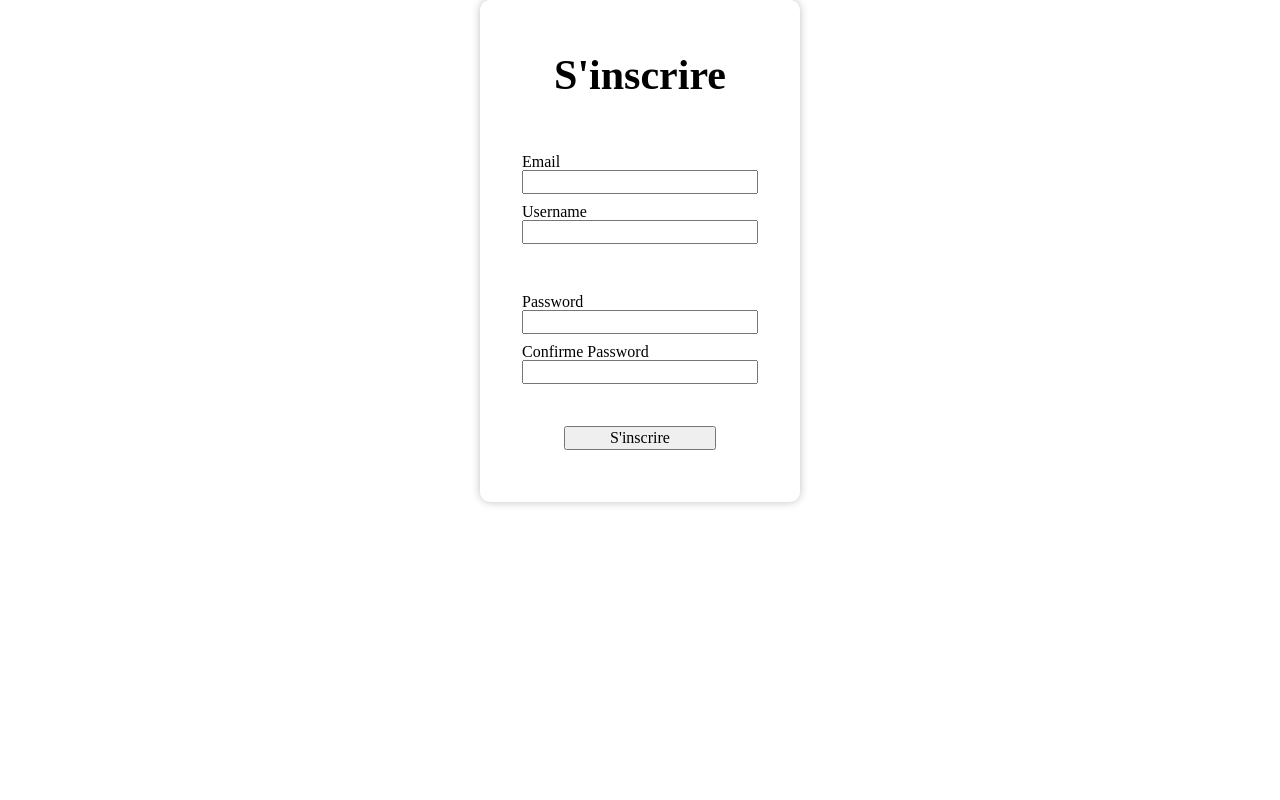
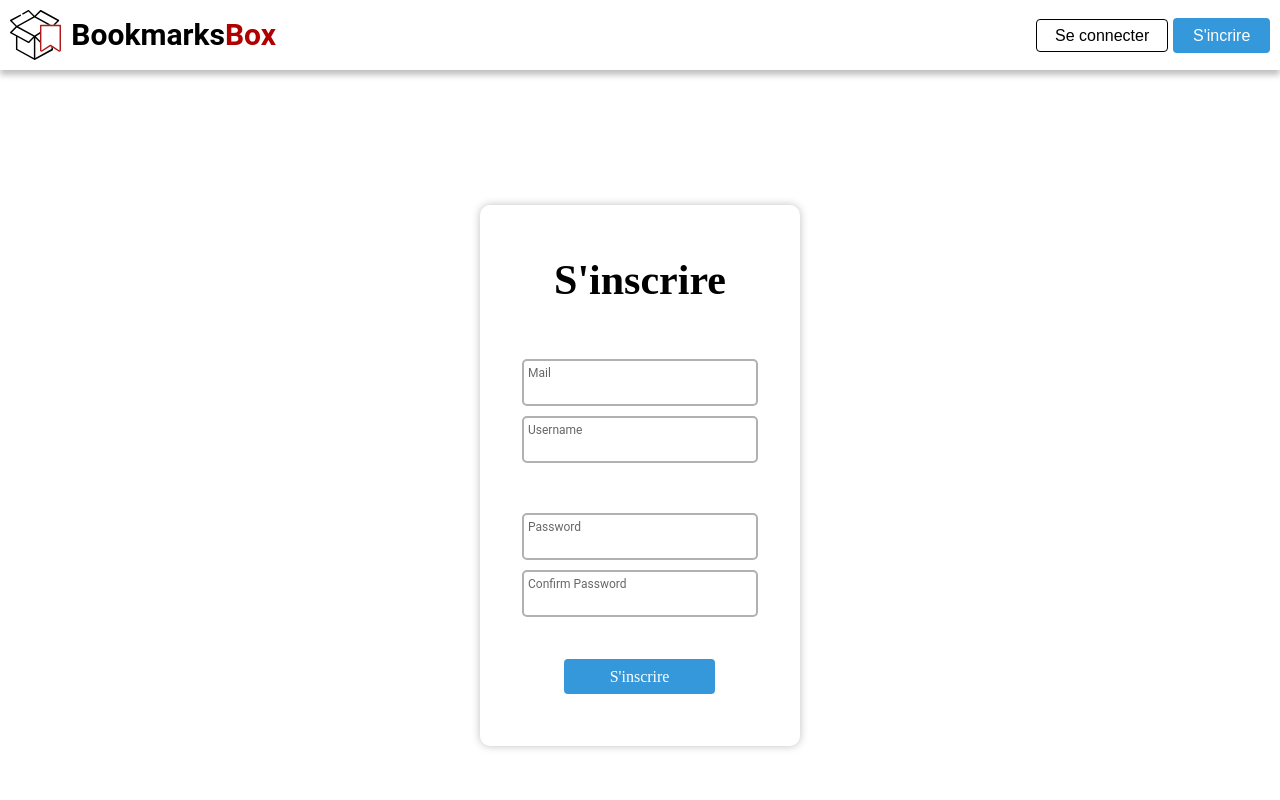
Before and after one commit to Cleymax/BookmarksBox, a PHP site: page /assets/views/auth/register.html in a window 1280 px wide. Run offline with PHP 8.4, Linux system fonts and the light colour scheme.

Commit message:
:rocket: Add header and padding on every page

```diff
--- a/assets/css/app.css
+++ b/assets/css/app.css
@@ -298,6 +298,7 @@ h3, .h3 {
 }
 
 .card {
+  margin-top: 135px;
   display: flex;
   flex-direction: column;
   width: 25%;
@@ -451,6 +452,8 @@ h3, .h3 {
 }
 
 .input-register {
+  display: flex;
+  justify-content: center;
   width: 100%;
   text-align: left;
   margin-bottom: 10px;
@@ -458,6 +461,10 @@ h3, .h3 {
 
 .btn-register {
   margin-top: 42px;
+}
+
+.input-register > label {
+  width: 100%;
 }
 
 header {
--- a/assets/scss/modules/_card.scss
+++ b/assets/scss/modules/_card.scss
@@ -1,4 +1,5 @@
 .card{
+  margin-top: 135px;
   display: flex;
   flex-direction: column;
   width: 25%;
--- /dev/null
+++ b/assets/scss/modules/_search-bar.scss
@@ -0,0 +1,5 @@
+.search-bar{
+  margin-left: auto;
+  margin-right: auto;
+  width: 90%;
+}
--- a/assets/scss/page/auth/_register.scss
+++ b/assets/scss/page/auth/_register.scss
@@ -3,6 +3,8 @@
 }
 
 .input-register {
+  display: flex;
+  justify-content: center;
   width: 100%;
   text-align: left;
   margin-bottom: 10px;
@@ -11,3 +13,7 @@
 .btn-register{
   margin-top: 42px;
 }
+
+.input-register > label {
+  width: 100%;
+}
--- a/assets/views/auth/2fa.html
+++ b/assets/views/auth/2fa.html
@@ -15,7 +15,10 @@
         <div class="form-group">
             <div class="input-auth">
                 <label for="code" class="label-2fa">Entrez votre code de double authentification.</label>
-                <input type="text" id="code" placeholder="code">
+                <label for="code"  class="textfield">
+                    <input type="text" id="code">
+                    <span>Code</span>
+                </label>
             </div>
             <div class="btn-2fa">
                 <div class="btn-font">
--- a/assets/views/auth/login.html
+++ b/assets/views/auth/login.html
@@ -21,6 +21,7 @@
         <button class="btn">S'incrire</button>
     </div>
 </header>
+
 <div class="container card">
     <h1>Se connecter</h1>
     <form action="">
--- a/assets/views/auth/register.html
+++ b/assets/views/auth/register.html
@@ -8,32 +8,54 @@
     <title>Document</title>
     <link rel="stylesheet" href="../../css/app.css">
 </head>
-<body>
+<body class="theme-light">
+
+<header>
+    <div class="header-left">
+        <a class="header-logo" href="#">
+            <img src="../../img/logo.svg" height="50px" alt="logo">
+            Bookmarks<span style="color: var(--dark-red)">Box</span>
+        </a>
+    </div>
+    <div class="header-right">
+        <button class="btn btn-outlined">Se connecter</button>
+        <button class="btn">S'incrire</button>
+    </div>
+</header>
+
 <div class="container card">
     <h1>S'inscrire</h1>
     <form action="">
         <div class="form-group">
             <div class="input-register">
-                <label for="mail">Email</label>
-                <input type="text" id="mail">
+                <label for="mail"  class="textfield">
+                    <input type="text" id="mail">
+                    <span>Mail</span>
+                </label>
             </div>
             <div class="input-register">
-                <label for="username">Username</label>
-                <input type="text" id="username">
+                <label for="username"  class="textfield">
+                    <input type="text" id="username">
+                    <span>Username</span>
+                </label>
             </div>
             <div class="input-group">
                 <div class="input-register">
-                    <label for="password">Password</label>
-                    <input type="text" id="password">
+                    <label for="password"  class="textfield">
+                        <input type="text" id="password">
+                        <span>Password</span>
+                    </label>
                 </div>
                 <div class="input-register">
-                    <label for="confirm">Confirme Password</label>
-                    <input type="text" id="confirm">
+                    <label for="confirm"  class="textfield">
+                        <input type="text" id="confirm">
+                        <span>Confirm Password</span>
+                    </label>
                 </div>
             </div>
             <div class="btn-register">
                 <div class="button">
-                    <input type="submit" value="S'inscrire">
+                    <input type="submit" value="S'inscrire" class="btn">
                 </div>
             </div>
         </div>
--- a/assets/views/header.html
+++ b/assets/views/header.html
@@ -21,5 +21,6 @@
         <button class="btn">S'incrire</button>
     </div>
 </header>
+
 </body>
 </html>
```
Also changed, not shown: assets/scss/app.scss (line endings or trailing spaces), 1 other file.
